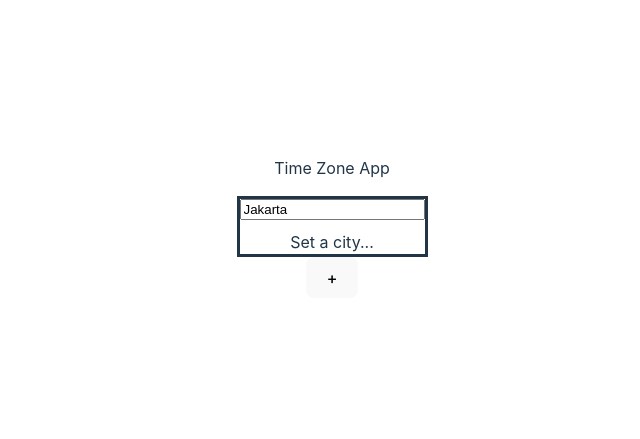
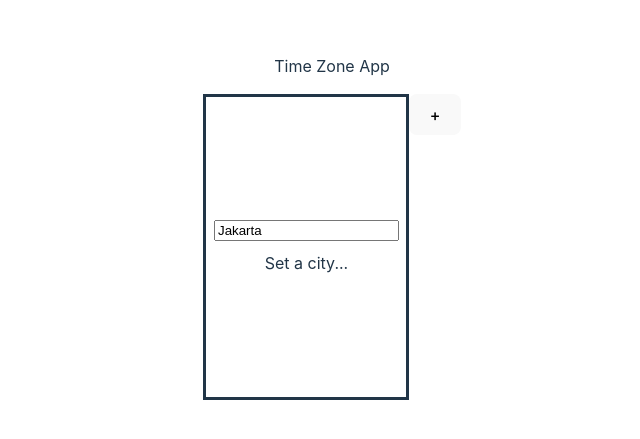
Before and after one commit to jabrij93/revision-react, a React (Vite) app: page / in a window 1280 px wide. Shown: the part 181-620 px from the top of the page, without its empty margins (308-948 px from the left). Built offline with nearby package versions, Linux system fonts and the light colour scheme; no server answers.

Commit message:
add timezone wrapper(now adding a new container positioning is fine)

```diff
--- a/src/App.jsx
+++ b/src/App.jsx
@@ -166,6 +166,7 @@ const handleCityChange = (index, newCity) => {
     <div>
       <p> Time Zone App </p>
 
+      <div className='timezone-wrapper'>
         {containers.map((container, index) => (
           <div key={index} className='timezone'>
 
@@ -191,19 +192,19 @@ const handleCityChange = (index, newCity) => {
 
                     {/* Reference city (first city) allows time manipulation */}
                     {index === 0 ? (
-                    <div>
-                      <span> Select Time:
+                      <div className='clock'>
+                        <div> Select Time:
                           <input
                             type="time"
                             onChange={handleTimeInputChange} // Handle time input change
                             placeholder='insert any time(12-hour format)'
                           />
-                      </span>
+                        </div>
                         <Clock value={containers[0].referenceTime} renderNumbers={true} />
                       </div>
 
                     ) : (
-                    <div>
+                      <div className='clock'>
                         <br/>
                         {/* Render the adjusted time for other cities */}
                         <Clock value={containers[index].referenceTime} renderNumbers={true} />
@@ -220,6 +221,7 @@ const handleCityChange = (index, newCity) => {
           <button onClick={handleAddCity}> + </button>
         </div>
       </div>
+    </div>
   );
 }
 
--- a/src/index.css
+++ b/src/index.css
@@ -67,11 +67,28 @@ button:focus-visible {
   }
 }
 
+.timezone-wrapper {
+  display: flex;
+  flex-direction: row;
+  justify-content: center;
+  flex-wrap: wrap;
+}
+
 .timezone {
-  display: inline-flex;
+  display: flex;
   flex-direction: column;
   justify-content: center;
   align-items: center;
   gap: 10px;
   border: solid;
+  min-width: 200px; /* Ensures it takes full width, if necessary */
+  height: 300px; /* Set a fixed height to ensure vertical centering */
+  margin: 0 auto;
 }
+
+.clock {
+  display: flex; /* Ensure the clock container is a flex container */
+  justify-content: center; /* Center horizontally */
+  align-items: center; /* Center vertically */
+  flex-direction: column;
+}
```
Lines whose indentation alone changed are shown as unchanged.
